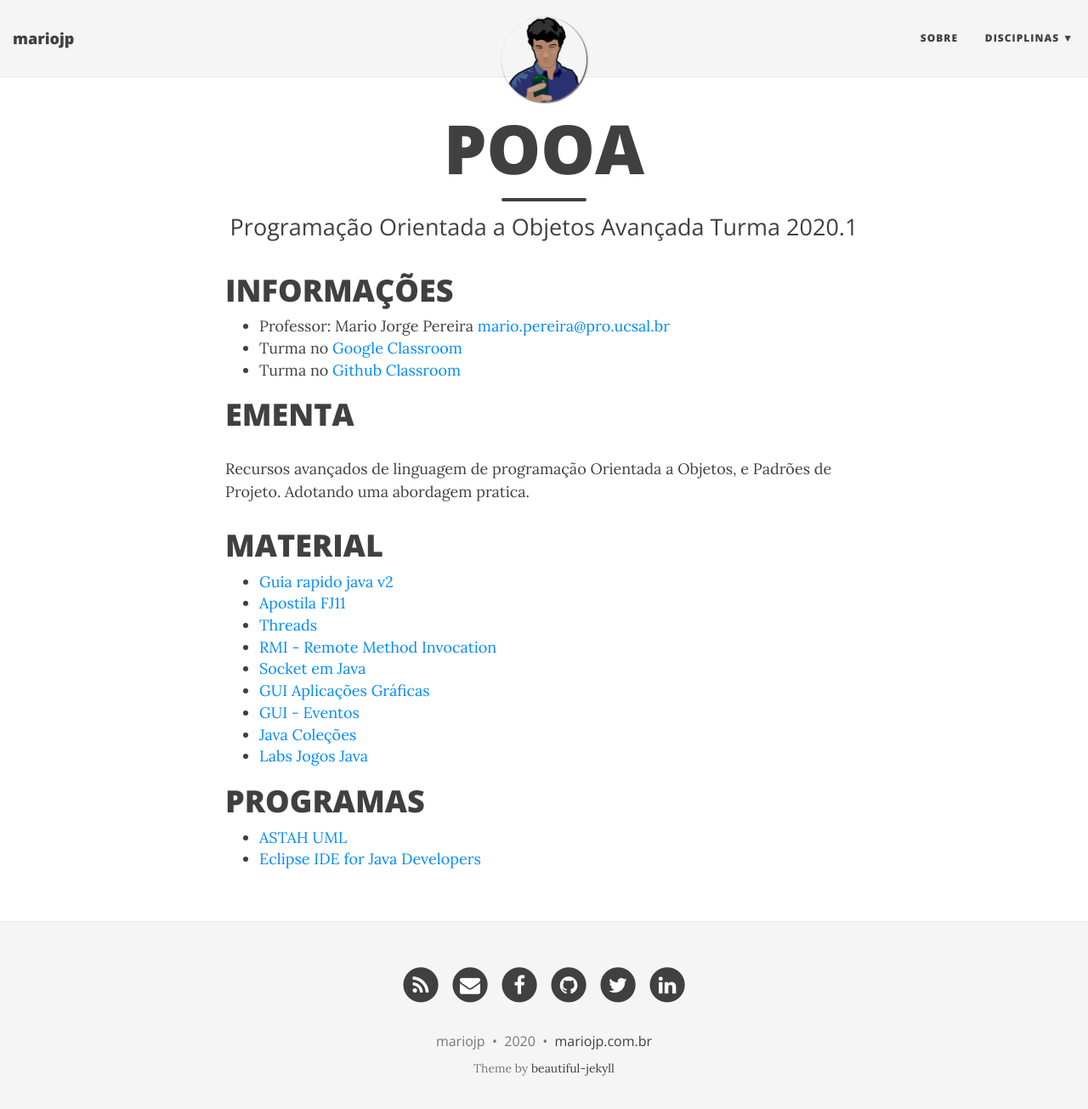
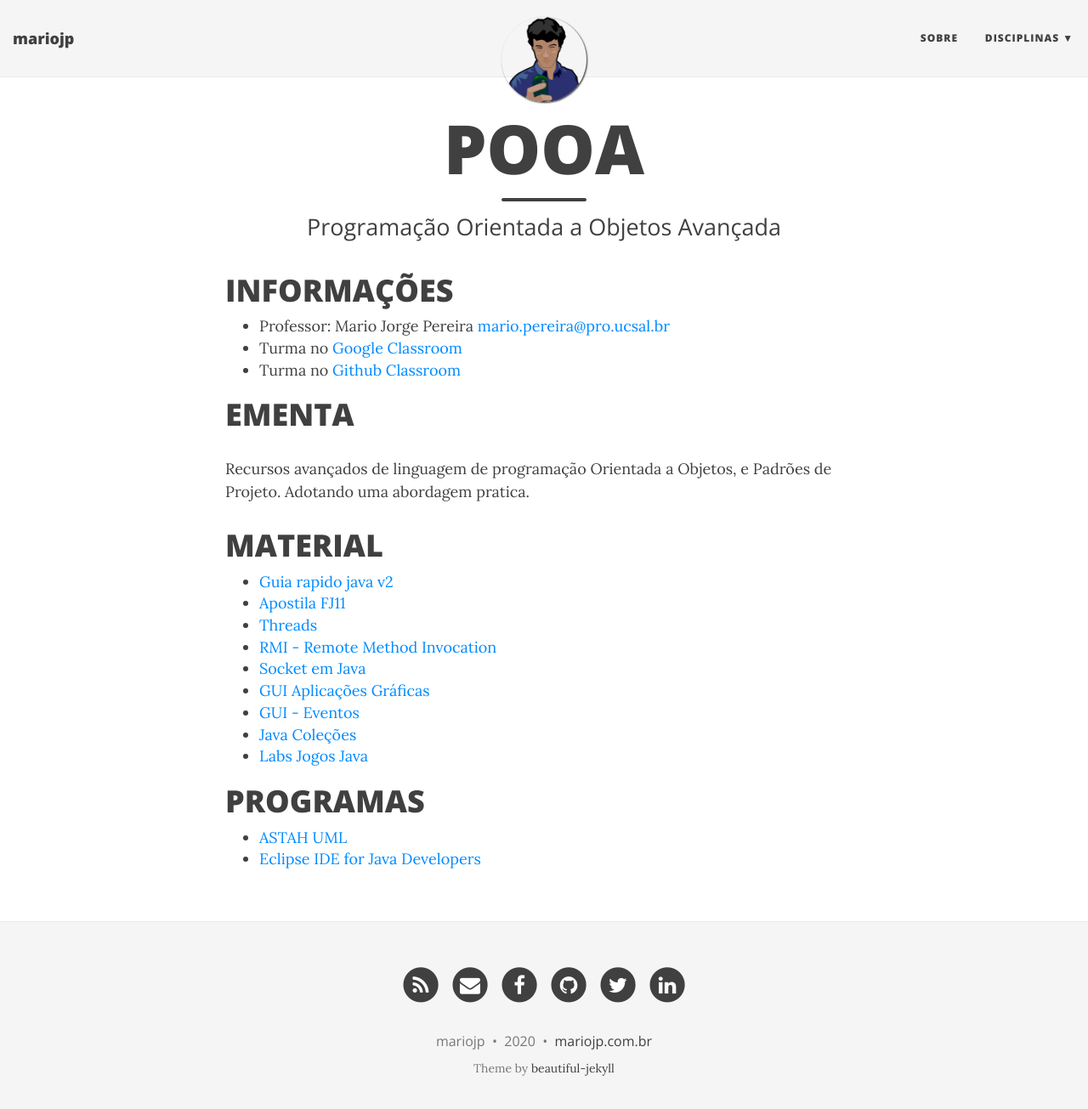
Before and after one commit to mariojp/mariojp.github.io, a Jekyll site: the page built from dooa20201.md, in a window 1280 px wide and 1318 px high. Shown: the top 1305 px of the window at 85% size. Built offline with Jekyll 4.4.1, drawn with Linux system fonts in a browser that asks for light colours; nearby versions of some CDN libraries.

Commit message:
Update dooa20201.md

```diff
--- a/dooa20201.md
+++ b/dooa20201.md
@@ -1,7 +1,7 @@
 ---
 layout: disciplina
 title: POOA
-subtitle: Programação Orientada a Objetos Avançada Turma 2020.1
+subtitle: Programação Orientada a Objetos Avançada
 ---
 
 # INFORMAÇÕES
```
